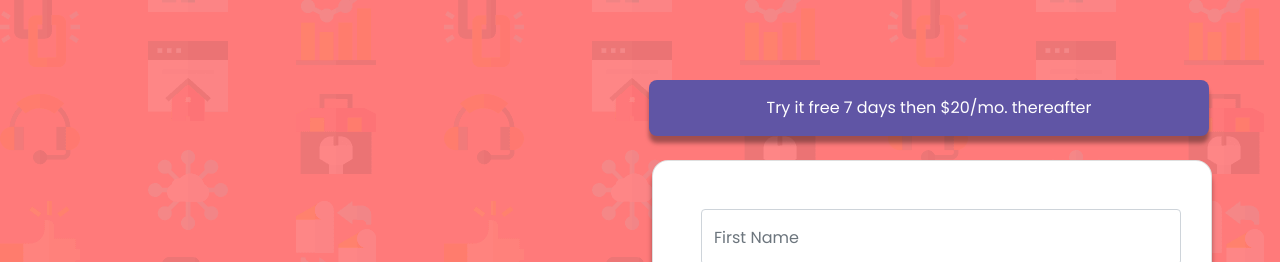
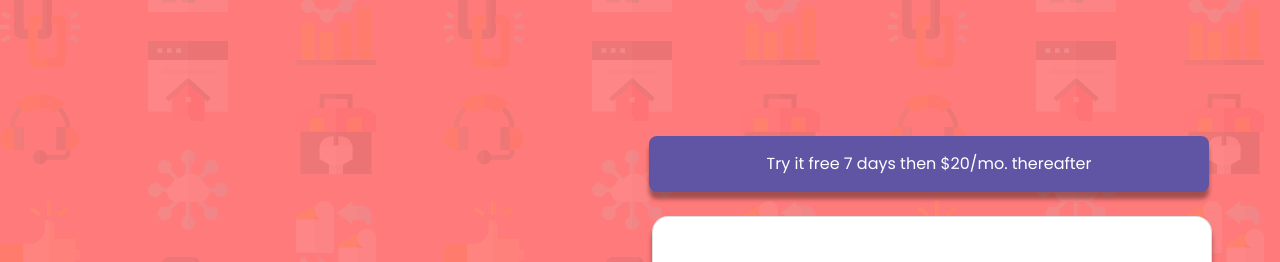
Before and after one commit to Batikann/Frontend-Example, a plain HTML site: page signup-form/index.html in a window 1280 px wide. Shown: the top 262 px of the page. Drawn offline with nearby package versions, Linux system fonts and the light colour scheme.

Commit message:
social-media-dashboard last part

```diff
--- a/signup-form/style.css
+++ b/signup-form/style.css
@@ -4,6 +4,9 @@ body {
   background-color: hsl(0, 100%, 74%);
   background-image: url(imgs/bg-intro-desktop.png);
   font-family: "Poppins", sans-serif;
+  display: grid;
+  min-height: 100vh;
+  place-content: center;
 }
 
 #header {
```
